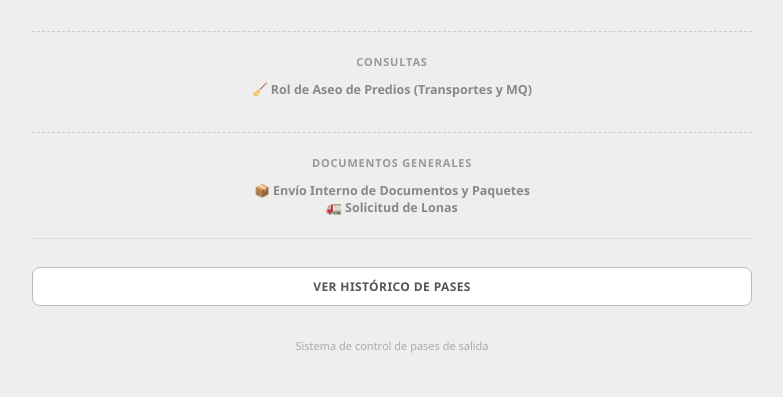
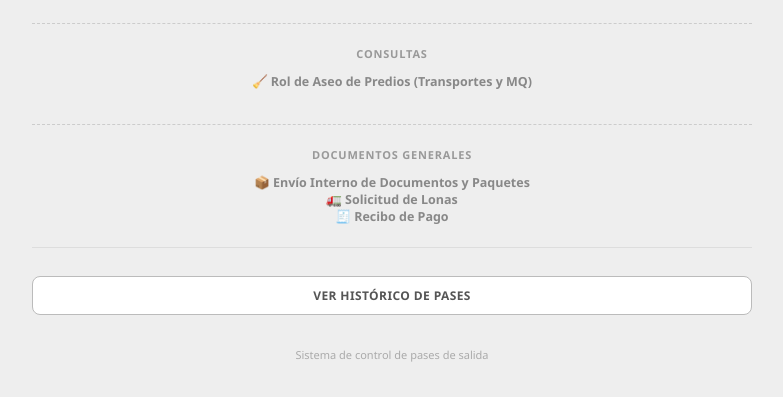
Before and after one commit to logisticocontrol1-gif/PaseSalida, a plain HTML site: page index.html in a window 1280 px wide. Shown: the part 381-778 px from the top of the page, without its empty margins (248-1031 px from the left). Drawn offline with Linux system fonts and the light colour scheme.

Commit message:
Add link to 'Recibo de Pago' in index.html

```diff
--- a/index.html
+++ b/index.html
@@ -138,6 +138,7 @@
     <div class="section-bar-general">Documentos Generales</div>
     <a class="doc-link" href="envio-documentos.html">📦 Envío Interno de Documentos y Paquetes</a>
     <a class="doc-link" href="lonas-pahame.html">🚛 Solicitud de Lonas</a>
+    <a class="doc-link" href="recibos.html">🧾 Recibo de Pago</a>
     <div class="bottom-line"></div>
     <a class="historico-link" href="historico.html">Ver histórico de pases</a>
     <footer>Sistema de control de pases de salida</footer>
```
